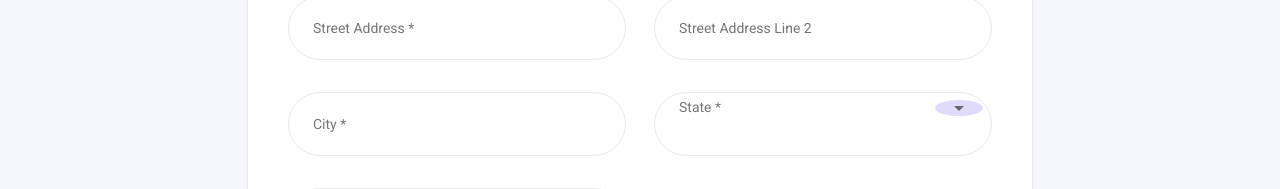
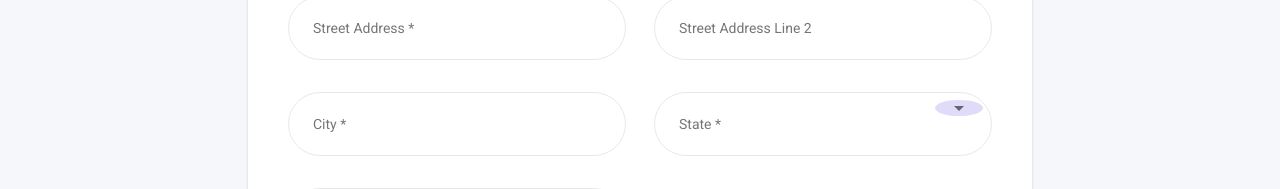
Before and after one commit to Charitize/rightfoot-payments-demo, an Angular app: page / in a window 1280 px wide. Shown: the part 834-1023 px from the top of the page. Built offline with nearby package versions, Linux system fonts and the light colour scheme; what ngx-plaid-link would draw is missing.

Commit message:
Aligned arrow in the select field

```diff
--- a/src/app/payment-form/payment-form.component.scss
+++ b/src/app/payment-form/payment-form.component.scss
@@ -19,19 +19,17 @@
     height: 48px;
     border-radius: 50%;
     background-color: #E0DBF9;
+    transform: translateY(-17px);
 
     .mat-select-arrow {
       margin: 0 19px;
     }
   }
 
-  .mat-form-field-type-mat-input .mat-form-field-infix {
+  .mat-form-field-type-mat-input .mat-form-field-infix,
+  .mat-form-field-type-mat-select .mat-form-field-infix {
     border: 0;
     margin-top: 17px;
-  }
-
-  .mat-form-field-type-mat-select .mat-form-field-infix {
-    border-top: 0;
   }
 }
 
```
